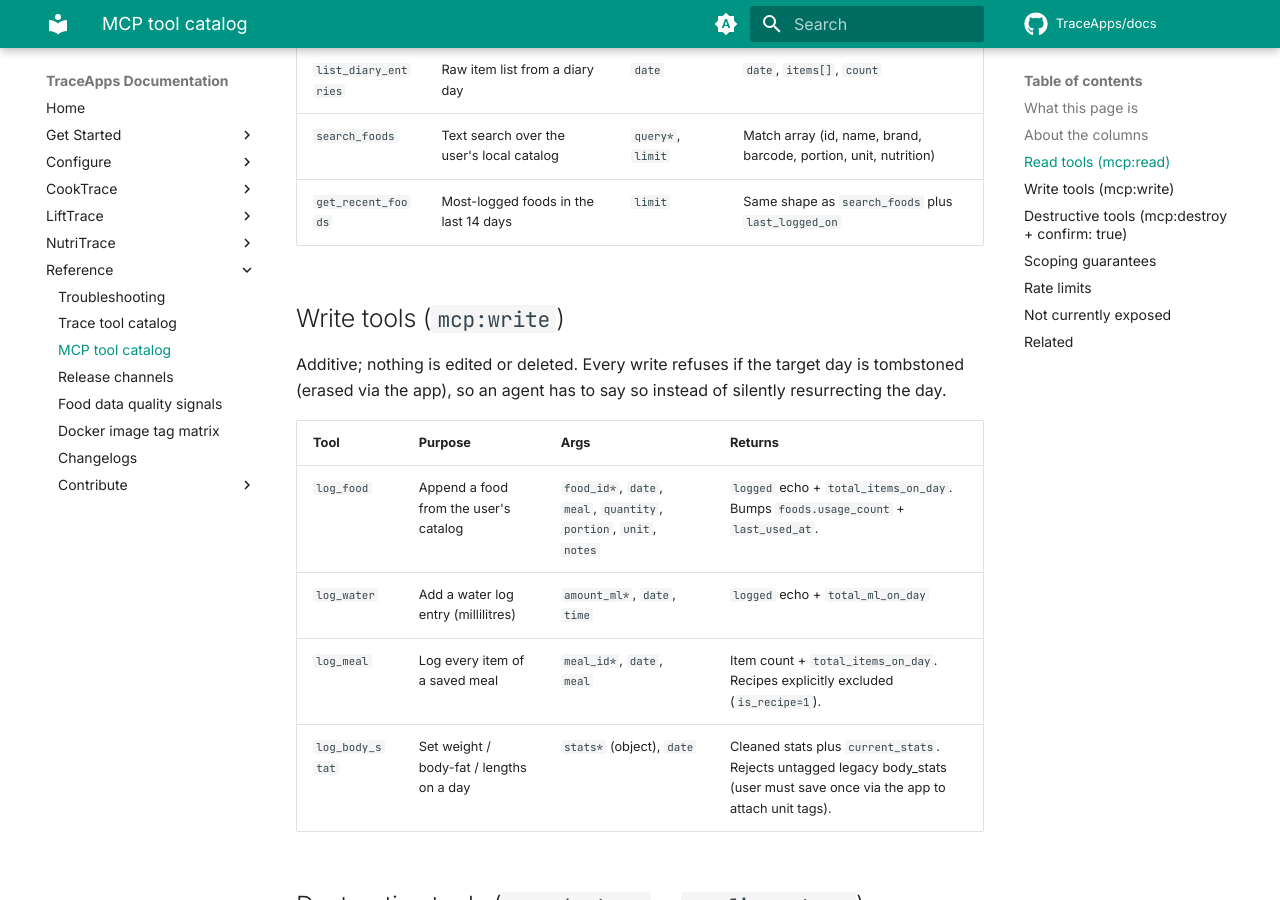
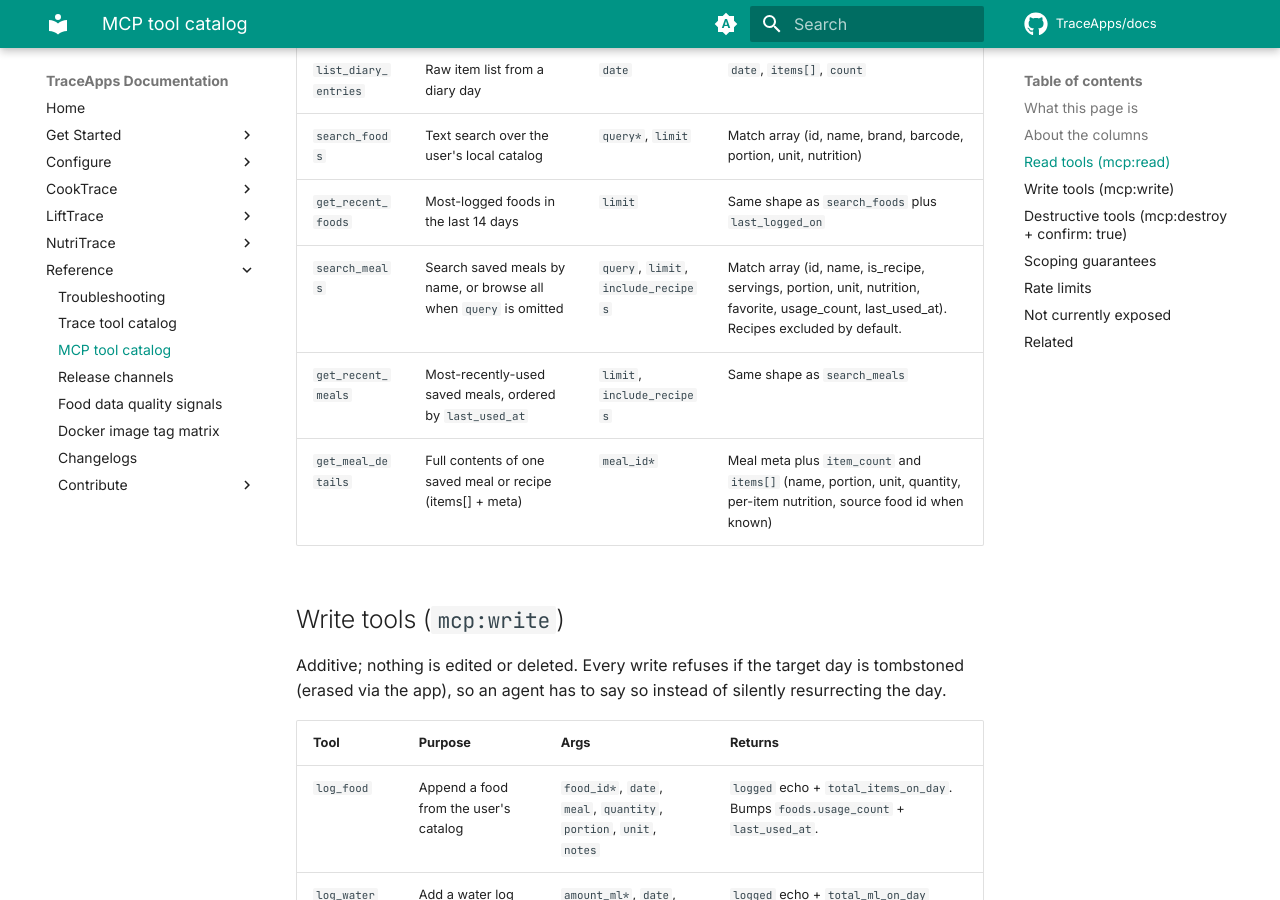
Before and after one commit to TraceApps/docs, an MkDocs documentation site: the page built from docs/reference/mcp-tools.md, in a window 1280 px wide and 900 px high, scrolled down 1066 px. Built offline with MkDocs 1.6.1 and Material for MkDocs 9.7.7, drawn with Linux system fonts in a browser that asks for light colours; comment, search, counter and statistics services are not loaded.

Commit message:
nutritrace: MCP add search_meals, get_recent_meals, get_meal_details

```diff
--- a/docs/reference/mcp-tools.md
+++ b/docs/reference/mcp-tools.md
@@ -28,6 +28,9 @@ Setup lives on the [Model Context Protocol](../nutritrace/mcp.md) page. This pag
 | `list_diary_entries` | Raw item list from a diary day | `date` | `date`, `items[]`, `count` |
 | `search_foods` | Text search over the user's local catalog | `query*`, `limit` | Match array (id, name, brand, barcode, portion, unit, nutrition) |
 | `get_recent_foods` | Most-logged foods in the last 14 days | `limit` | Same shape as `search_foods` plus `last_logged_on` |
+| `search_meals` | Search saved meals by name, or browse all when `query` is omitted | `query`, `limit`, `include_recipes` | Match array (id, name, is_recipe, servings, portion, unit, nutrition, favorite, usage_count, last_used_at). Recipes excluded by default. |
+| `get_recent_meals` | Most-recently-used saved meals, ordered by `last_used_at` | `limit`, `include_recipes` | Same shape as `search_meals` |
+| `get_meal_details` | Full contents of one saved meal or recipe (items[] + meta) | `meal_id*` | Meal meta plus `item_count` and `items[]` (name, portion, unit, quantity, per-item nutrition, source food id when known) |
 
 ## Write tools (`mcp:write`)
 
```
